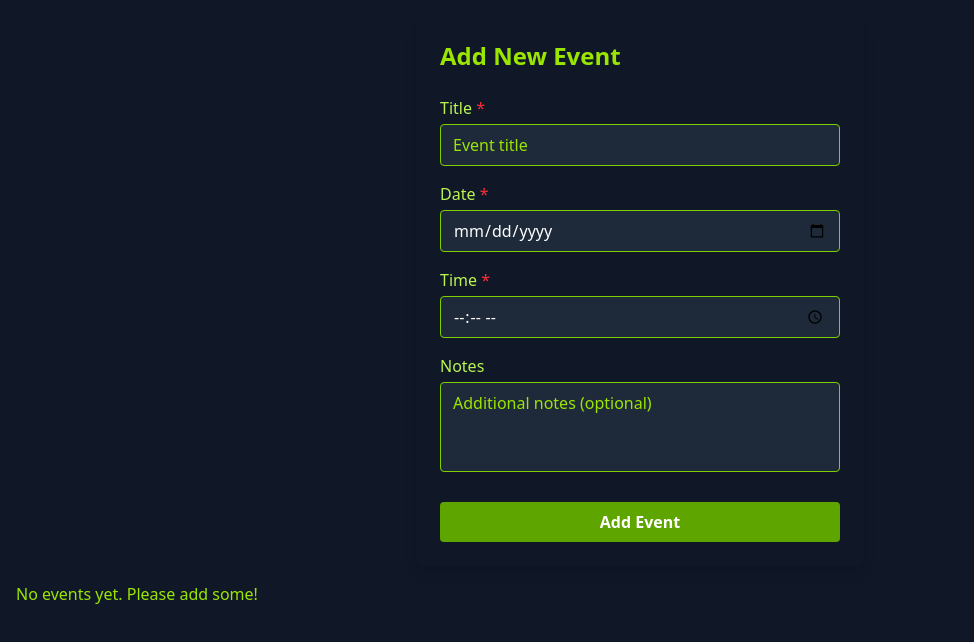
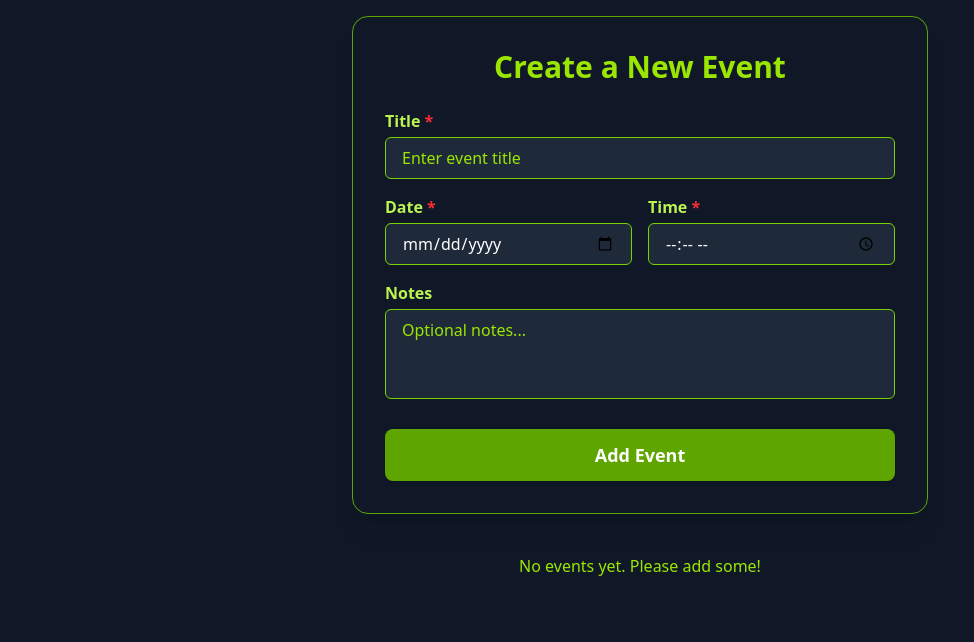
Before and after one commit to tumit-h-r-75/mini-event-scheduler, a React (Vite) app: page / in a window 1280 px wide. Shown: the top 642 px of the page, without its empty margins (0-974 px from the left). Built offline with nearby package versions, Linux system fonts and the light colour scheme.

Commit message:
fix some import issue and redesign the input form

```diff
--- a/src/components/EventCard.tsx
+++ b/src/components/EventCard.tsx
@@ -1,5 +1,5 @@
 import React from 'react';
-import { Event } from '../types/Event';
+import type { Event } from '../types/Event';
 
 interface EventCardProps {
   event: Event;
@@ -43,7 +43,7 @@ const EventCard: React.FC<EventCardProps> = ({ event, onDelete, onToggleArchive
         </p>
       )}
 
-      <p className="mt-2 text-lime-400 font-semibold">
+      <p className="mt-2 text-lime-400 font-semibold ">
         Category: <span className="capitalize">{event.category}</span>
       </p>
     </div>
--- a/src/components/EventForm.tsx
+++ b/src/components/EventForm.tsx
@@ -1,5 +1,5 @@
 import React, { useState } from 'react';
-import { Event } from '../types/Event';
+import type { Event } from '../types/Event';
 
 interface EventFormProps {
   onAddEvent: (newEvent: Omit<Event, 'id'>) => void;
@@ -35,11 +35,10 @@ const EventForm: React.FC<EventFormProps> = ({ onAddEvent }) => {
       date,
       time,
       notes: notes.trim() ? notes : undefined,
-      category: 'Other', // backend দিবে, তাই dummy data
+      category: 'Other',
       archived: false,
     });
 
-    // ফর্ম ক্লিয়ার
     setTitle('');
     setDate('');
     setTime('');
@@ -49,14 +48,15 @@ const EventForm: React.FC<EventFormProps> = ({ onAddEvent }) => {
   return (
     <form
       onSubmit={handleSubmit}
-      className="max-w-md mx-auto p-6 bg-gray-900 rounded-lg text-white shadow-lg"
+      className="max-w-xl mx-auto bg-gray-900 text-white rounded-2xl shadow-xl p-8 space-y-6 border border-lime-600"
     >
-      <h2 className="text-2xl mb-6 font-semibold text-lime-400">Add New Event</h2>
+      <h2 className="text-3xl font-bold text-lime-400 text-center">Create a New Event</h2>
 
-      {error && <p className="mb-4 text-red-500">{error}</p>}
+      {error && <p className="text-red-500 text-center font-medium">{error}</p>}
 
-      <div className="mb-4">
-        <label htmlFor="title" className="block mb-1 font-medium text-lime-300">
+      <div className="space-y-4">
+        <div>
+          <label htmlFor="title" className="block mb-1 text-lime-300 font-semibold">
             Title <span className="text-red-500">*</span>
           </label>
           <input
@@ -64,14 +64,14 @@ const EventForm: React.FC<EventFormProps> = ({ onAddEvent }) => {
             type="text"
             value={title}
             onChange={(e) => setTitle(e.target.value)}
-          placeholder="Event title"
-          className="w-full rounded px-3 py-2 border border-lime-500 bg-gray-800 text-white placeholder-lime-400 focus:outline-none focus:ring-2 focus:ring-lime-400"
-          required
+            placeholder="Enter event title"
+            className="w-full px-4 py-2 rounded-md bg-gray-800 border border-lime-500 placeholder-lime-400 text-white focus:outline-none focus:ring-2 focus:ring-lime-400"
           />
         </div>
 
-      <div className="mb-4">
-        <label htmlFor="date" className="block mb-1 font-medium text-lime-300">
+        <div className="grid grid-cols-2 gap-4">
+          <div>
+            <label htmlFor="date" className="block mb-1 text-lime-300 font-semibold">
               Date <span className="text-red-500">*</span>
             </label>
             <input
@@ -79,13 +79,12 @@ const EventForm: React.FC<EventFormProps> = ({ onAddEvent }) => {
               type="date"
               value={date}
               onChange={(e) => setDate(e.target.value)}
-          className="w-full rounded px-3 py-2 border border-lime-500 bg-gray-800 text-white placeholder-lime-400 focus:outline-none focus:ring-2 focus:ring-lime-400"
-          required
+              className="w-full px-4 py-2 rounded-md bg-gray-800 border border-lime-500 text-white focus:outline-none focus:ring-2 focus:ring-lime-400"
             />
           </div>
 
-      <div className="mb-4">
-        <label htmlFor="time" className="block mb-1 font-medium text-lime-300">
+          <div>
+            <label htmlFor="time" className="block mb-1 text-lime-300 font-semibold">
               Time <span className="text-red-500">*</span>
             </label>
             <input
@@ -93,28 +92,29 @@ const EventForm: React.FC<EventFormProps> = ({ onAddEvent }) => {
               type="time"
               value={time}
               onChange={(e) => setTime(e.target.value)}
-          className="w-full rounded px-3 py-2 border border-lime-500 bg-gray-800 text-white placeholder-lime-400 focus:outline-none focus:ring-2 focus:ring-lime-400"
-          required
+              className="w-full px-4 py-2 rounded-md bg-gray-800 border border-lime-500 text-white focus:outline-none focus:ring-2 focus:ring-lime-400"
             />
           </div>
+        </div>
 
-      <div className="mb-6">
-        <label htmlFor="notes" className="block mb-1 font-medium text-lime-300">
+        <div>
+          <label htmlFor="notes" className="block mb-1 text-lime-300 font-semibold">
             Notes
           </label>
           <textarea
             id="notes"
             value={notes}
             onChange={(e) => setNotes(e.target.value)}
-          placeholder="Additional notes (optional)"
+            placeholder="Optional notes..."
             rows={3}
-          className="w-full rounded px-3 py-2 border border-lime-500 bg-gray-800 text-white placeholder-lime-400 focus:outline-none focus:ring-2 focus:ring-lime-400 resize-none"
+            className="w-full px-4 py-2 rounded-md bg-gray-800 border border-lime-500 placeholder-lime-400 text-white resize-none focus:outline-none focus:ring-2 focus:ring-lime-400"
           />
+        </div>
       </div>
 
       <button
         type="submit"
-        className="w-full py-2 bg-lime-600 hover:bg-lime-700 rounded text-white font-semibold transition"
+        className="w-full py-3 bg-lime-600 hover:bg-lime-700 transition rounded-lg text-white text-lg font-semibold shadow-sm"
       >
         Add Event
       </button>
--- a/src/components/EventList.tsx
+++ b/src/components/EventList.tsx
@@ -1,6 +1,6 @@
 import React from 'react';
-import { Event } from '../types/Event';
 import EventCard from './EventCard';
+import type { Event } from '../types/Event';
 
 interface EventListProps {
   events: Event[];
@@ -10,7 +10,7 @@ interface EventListProps {
 
 const EventList: React.FC<EventListProps> = ({ events, onDelete, onToggleArchive }) => {
   if (events.length === 0) {
-    return <p className="text-lime-400 mt-4">No events yet. Please add some!</p>;
+    return <p className="text-lime-400 mt-10 text-center">No events yet. Please add some!</p>;
   }
 
   return (
--- a/src/pages/Home.tsx
+++ b/src/pages/Home.tsx
@@ -1,7 +1,7 @@
-import React, { useState } from 'react';
+import  { useState } from 'react';
 import EventForm from '../components/EventForm';
 import EventList from '../components/EventList';
-import { Event } from '../types/Event';
+import type { Event } from '../types/Event';
 
 const Home = () => {
   const [events, setEvents] = useState<Event[]>([]);
--- a/src/services/eventService.ts
+++ b/src/services/eventService.ts
@@ -1,5 +1,4 @@
 import axios from 'axios';
-import { Event } from '../types/Event';
 
 const API_URL = 'http://localhost:5000/events';
 
```
Lines whose indentation alone changed are shown as unchanged.
